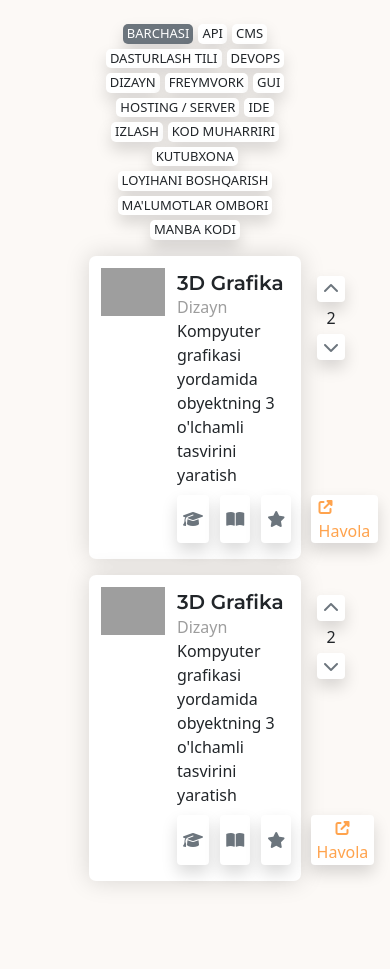
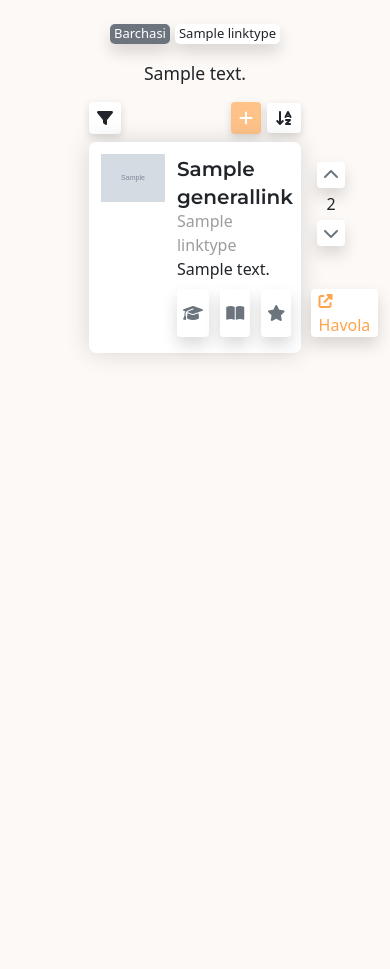
Before and after one commit to WJJamshiD/HavolaUz, a Django app: a page that uses core/templates/link_list.html in a window 390 px wide. Shown: the part 100-1069 px from the top of the page. After the commit the page ends 459 px from the top, so only its background shows below. Run offline with Django 4.2, Linux system fonts and the light colour scheme; tables that the repository leaves empty hold one stand-in row (values such as "Sample post"); grey boxes marked "Sample" are stand-in pictures; parts of the project's set-up code (start-up, migrations or seed data) failed here and were passed over; some libraries are stand-ins or nearby versions; grey boxes are pictures that could not be loaded.

Commit message:
Areas(Sahifalar) page HTML Markup finished

```diff
--- a/core/models.py
+++ b/core/models.py
@@ -24,6 +24,7 @@ class LinkType(models.Model):
 
 class Section(models.Model):
     name = models.CharField(max_length=100)
+    short_description = models.CharField(max_length=150)
     slug = models.SlugField(max_length=50, unique=True)
 
     def __str__(self):
--- a/core/templates/link_list.html
+++ b/core/templates/link_list.html
@@ -7,33 +7,77 @@
 
     <div class="row">
         <div class="col-8 offset-2">
+            <!--begin:: LINK TYPES -->
             <ul class="link-categories d-flex flex-row flex-wrap px-3 justify-content-center" style="gap:5px">
-                <li class="shadow active"><a>BARCHASI</a></li>
-                <li class="shadow"><a>API</a></li>
-                <li class="shadow"><a>CMS</a></li>
-                <li class="shadow"> DASTURLASH TILI</li>
-                <li class="shadow">DEVOPS</li>
-                <li class="shadow"> DIZAYN</li>
-                <li class="shadow">FREYMVORK</li>
-                <li class="shadow">GUI</li>
-                <li class="shadow">HOSTING / SERVER</li>
-                <li class="shadow">IDE</li>
-                <li class="shadow">IZLASH</li>
-                <li class="shadow">KOD MUHARRIRI</li>
-                <li class="shadow">KUTUBXONA</li>
-                <li class="shadow">LOYIHANI BOSHQARISH</li>
-                <li class="shadow">MA'LUMOTLAR OMBORI</li>
-                <li class="shadow">MANBA KODI</li>
+                <li class="shadow active"><a>Barchasi</a></li>
+                {% for type in linktypes %}
+                <li class="shadow"><a>{{type.name}}</a></li>
+                {% endfor %}
             </ul>
+            <!--end:: LINK TYPES -->
+            <p class="text-center" style="font-size: 1.1rem;">
+               {{section.short_description}}
+            </p>
         </div>
     </div>
 
+    <div class="row mb-2">
+        <div class="col-8 offset-2 px-4">
+            <div class="filter-buttons d-flex justify-content-between">
+                <span class="dropdown-toggle bg-white custom-shadow px-2 py-1 rounded"
+                    id="toggleFilter"  role="button">
+                    <i class="fa-solid fa-filter"></i>
+                </span>
+
+                <span class="d-flex" style="gap:6px">
+                    <span>
+                        <a class="nav-link dropdown-toggle bg-main plus text-white custom-shadow px-2 py-1 rounded"
+                            href="#" role="button">
+                            <i class="fa-solid fa-plus"></i>
+                        </a>
+                    </span>
+
+                    <span class="dropdown" style="padding-top: 4px;">
+                        <span class="dropdown-toggle bg-white custom-shadow px-2 py-1 rounded"
+                            role="button" data-bs-toggle="dropdown" id="sortDropdown">
+                            <i class="fa-solid fa-arrow-down-a-z"></i>
+                        </span>
+                        <ul class="dropdown-menu border-0 custom-shadow" aria-labelledby="sortDropdown"
+                                                                         data-bs-popper="none">
+                            <li><span class="dropdown-item" role="button">A-Z</span></li>
+                            <li><span class="dropdown-item" role="button">Z-A</span></li>
+                            <li><span class="dropdown-item" role="button">Yuqori reytingdagilar</span></li>
+                            <li><span class="dropdown-item" role="button">Eng so'ngilari</span></li>
+                        </ul>
+                    </span>
+                </span>
+            </div>
+            <div class="filter-options d-none row link-card card flex-row w-100 mx-auto px-1 py-3 mt-2"
+                                                    style="border-radius:7px;">
+                <div class="col-8 col-md-9">
+                    <select class="form-control form-select py-1" style="background-color:#ededef;" role="button">
+                        <option>Tanlang</option>
+                        <option value="">3D Grafika</option>
+                        <option value="">1C Bitrix</option>
+                    </select>
+                </div>
+                <div class="col-4 col-md-3">
+                    <button class="w-100 bg-main text-white border-0 py-1 rounded">Filterlash</button>
+                </div>
+            </div>
+        </div>
+    </div>
+
+    <!--begin:: LIST OF LINKS-->
     <div class="row">
-        <div class="col-8 offset-2 px-4">
+
+        {% for link in links %}
+        <!--begin: SINGLE LINK CARD-->
+        <div class="col-8 offset-2 px-4 mb-3">
             <div class="link-card card border-0 d-flex flex-row p-1" style="border-radius:7px;">
                 <div class="image-wrapper m-2 overflow-hidden" style="width:75px;height:75px;">
                     <a src="">
-                        <img class="w-100" src="https://havola.uz/uploads/logos/90/gewzvppa.png"/>
+                        <img class="w-100" src="{{link.photo.url}}"/>
                     </a>
                 </div>
 
@@ -41,16 +85,18 @@
                     <div class="content w-100">
                         <div class="link-title">
                             <h3 class="mb-0">
-                                <a href="" class="text-main-hover">3D Grafika</a>
+                                <a href="" class="text-main-hover">{{link.name}}</a>
                             </h3>
                         </div>
 
                         <div class="link-type">
-                            <a class="mb-0 text-decoration-none text-hover-black" style="color: #808080c4;">Dizayn</a>
+                            <a class="mb-0 text-decoration-none text-hover-black" style="color: #808080c4;">
+                                {{link.type}}
+                            </a>
                         </div>
 
                         <div class="link-short-description">
-                            <p class='mb-0'>Kompyuter grafikasi yordamida obyektning 3 o'lchamli tasvirini yaratish</p>
+                            <p class='mb-0'>{{link.short_description}}</p>
                         </div>
 
                         <div class="link-buttons pt-2 d-flex pb-1" style="gap: .7rem;">
@@ -79,60 +125,39 @@
                 </div>
             </div>
         </div>
+        <!--end: SINGLE LINK CARD-->
+        {% endfor %}
+
     </div>
+    <!--end:: LIST OF LINKS-->
 
-    <div class="row my-3">
-        <div class="col-8 offset-2 px-4">
-            <div class="link-card card border-0 d-flex flex-row p-1" style="border-radius:7px;">
-                <div class="image-wrapper m-2 overflow-hidden" style="width:75px;height:75px;">
-                    <img class="w-100" src="https://havola.uz/uploads/logos/90/gewzvppa.png"/>
-                </div>
-
-                <div class="content-wrapper my-2 px-1 d-flex flex-row" style="width: calc(100% - 80px);">
-                    <div class="content w-100">
-                        <div class="link-title">
-                            <h3 class="mb-0">
-                                <a href="" class="text-main-hover">3D Grafika</a>
-                            </h3>
-                        </div>
-
-                        <div class="link-type">
-                            <a class="mb-0 text-decoration-none text-hover-black" style="color: #808080c4;">Dizayn</a>
-                        </div>
-
-                        <div class="link-short-description">
-                            <p class='mb-0'>Kompyuter grafikasi yordamida obyektning 3 o'lchamli tasvirini yaratish</p>
-                        </div>
-
-                        <div class="link-buttons pt-2 d-flex pb-1" style="gap: .7rem;">
-                            <button class="shadow border-0 bg-white gray-color" style="border-radius:4px;"><i class="fa-solid fa-graduation-cap"></i></button>
-                            <button class="shadow border-0 bg-white gray-color" style="border-radius:4px;"><i class="fa-solid fa-book-open"></i></button>
-                            <button class="shadow border-0 bg-white gray-color" style="border-radius:4px;"><i class="fa-solid fa-star"></i></button>
-                            <button class="shadow border-0 bg-white ms-2 text-main-light" style="border-radius:4px;"><i class="fa-solid fa-up-right-from-square"></i> Havola</button>
-                        </div>
-                    </div>
-
-                    <div class="like-wrapper d-flex flex-column align-items-center my-2 ms-4 me-2">
-
-                        <button class="shadow border-0 bg-white gray-color like-btn" style="border-radius:4px;">
-                            <i class="fa-solid fa-chevron-up"></i>
-                        </button>
-
-                        <p class="link-rate my-1">2</p>
-
-                        <button class="shadow border-0 bg-white gray-color like-btn" style="border-radius:4px;">
-                            <i class="fa-solid fa-chevron-down"></i>
-                        </button>
-                    </div>
-                </div>
-            </div>
-        </div>
-    </div>
     <br>
     <br>
     <br>
-</dvi>
+</div>
+
+{% endblock content %}
+
+{% block js %}
+
+<script type="text/javascript">
+    document.addEventListener("DOMContentLoaded", function(event) {
+
+        document.getElementById('toggleFilter').addEventListener('click',
+            function() {
+                var filterWrapper = document.getElementsByClassName('filter-options')[0]
+                // if (filterWrapper.classList.contains('d-none')) {
+                //    filterWrapper.classList.remove('d-none')
+                // }
+                // else {
+                //    filterWrapper.classList.add('d-none')
+                //}
+                filterWrapper.classList.toggle('d-none')
+            }
+        );
+
+    });
+</script>
 
 
-
-{% endblock content %}
+{% endblock js %}
--- a/core/views.py
+++ b/core/views.py
@@ -10,22 +10,11 @@ def link_list(request, slug):
     links = section.generallink_set.all()
     linktypes = section.linktype_set.all()
     context = {
+        'section': section,
         'links': links,
         'linktypes': linktypes
     }
     return render(request, "link_list.html", context) # shortcuts
-
-
-# def link_detail(request, havola_idisi):
-#     try:
-#         link = Link.objects.get(id=havola_idisi)  # get(name="birinchi havola")
-#     except Exception as e:
-#         print(e)
-#         raise Http404('Afsuski siz izlagan link topilmadi!')
-#         # return HttpResponse("Afsuski siz izlagan link topilmadi!") # 200 HTTP
-
-
-#     return render(request, 'link_detail.html', {'link': link}) # 200 HTTP
 
 
 def link_detail(request, havola_idisi):
@@ -33,47 +22,6 @@ def link_detail(request, havola_idisi):
 
     return render(request, 'link_detail.html', {'link': link}) # 200 HTTP
 
-
-# def link_create(request):
-#     errors = {}
-#     data = {}
-#     print(f"==========={request.method}===============")
-#     if request.method == 'GET':
-#         print('bu GET so\'rovi edi. Bunday zaproslar kelganda biror logika boyicha response qaytarish mumkin')
-#         print('request.GET=', request.GET) # request.GET  - QueryDict: {} (QueryDictionary)
-
-#     if request.method == 'POST':
-#         print(request.POST)
-#         link_name = request.POST.get('name')
-#         link_description = request.POST.get('description')
-#         link_url = request.POST.get('url')
-#         data['name'] = link_name
-#         data['description'] = link_description
-#         data['url'] = link_url
-#         # new_link = Link(name=link_name)
-#         # new_link.url = link_url
-#         # new_link.description = link_description
-#         # new_link.image = 'asd'
-#         # new_link.save()
-#         if link_name and link_url:
-#             old_link = Link.objects.filter(name=link_name) # QuerySet [<Link 1>, <Link 2>]
-#             if old_link: # old_link.exists()
-#                 errors['other'] = 'Bunday nom bilan havola qoshilgan. Iltimos boshqa nom tanlang'
-
-#             new_link = Link.objects.create(
-#                 name=link_name,
-#                 description=link_description,
-#                 url=link_url
-#             )
-#             return redirect('/havolalar/') # domain.nomie/havolalar/
-#         else:
-#             if not link_name:
-#                 errors['name'] = 'Please input link name'
-
-#             if not link_url:
-#                 errors['url'] = 'Please input link url'
-
-#     return render(request, 'link_create.html', {'errors': errors, 'data': data}) # 200 HTTP
 
 def link_create(request):
     form = LinkForm()
--- a/mylinks/settings.py
+++ b/mylinks/settings.py
@@ -137,6 +137,8 @@ STATICFILES_DIRS = [
 
 STATIC_ROOT = BASE_DIR / 'staticfiles' # faqat production da kerak: python manage.py collectstatic
 
+MEDIA_URL = 'media/'
+MEDIA_ROOT = BASE_DIR / 'cdn/media'
 
 # Default primary key field type
 # https://docs.djangoproject.com/en/4.0/ref/settings/#default-auto-field
--- a/mylinks/urls.py
+++ b/mylinks/urls.py
@@ -16,3 +16,4 @@ urlpatterns = [
 
 # if not settings.DEBUG:
     # urlpatterns += static(settings.STATIC_URL, document_root=settings.STATIC_ROOT)
+urlpatterns += static(settings.MEDIA_URL, document_root=settings.MEDIA_ROOT)
```
Also changed, not shown: core/migrations/0006_delete_link.py (added), core/migrations/0007_alter_generallink_url.py (added), core/migrations/0008_alter_generallink_author_alter_generallink_company_and_more.py (added), core/migrations/0009_section_short_description.py (added).
